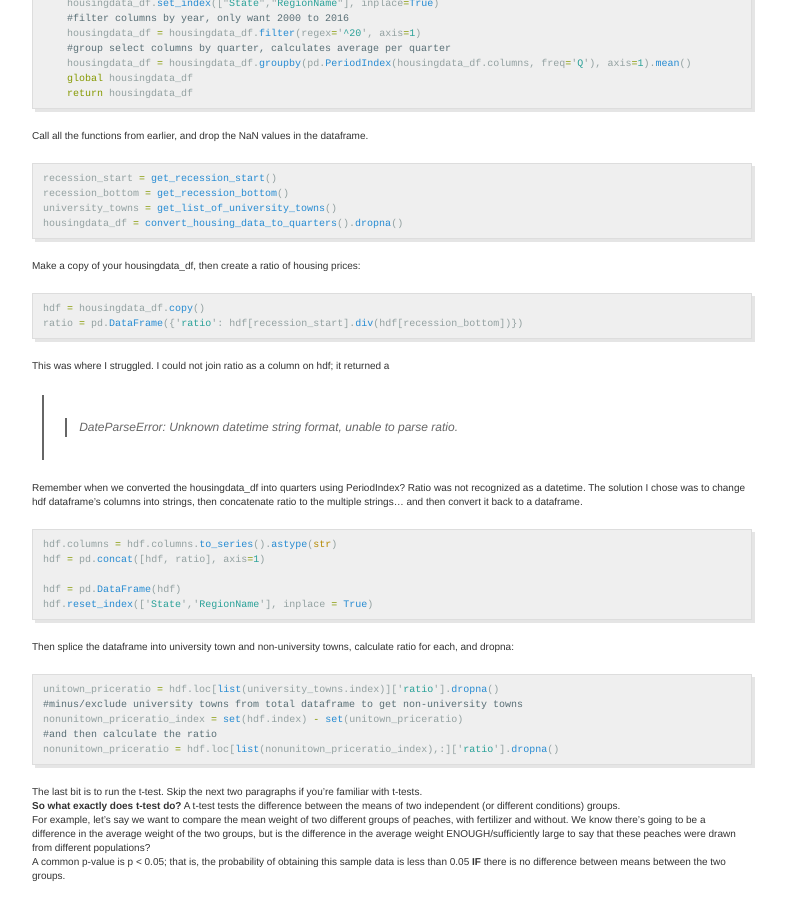
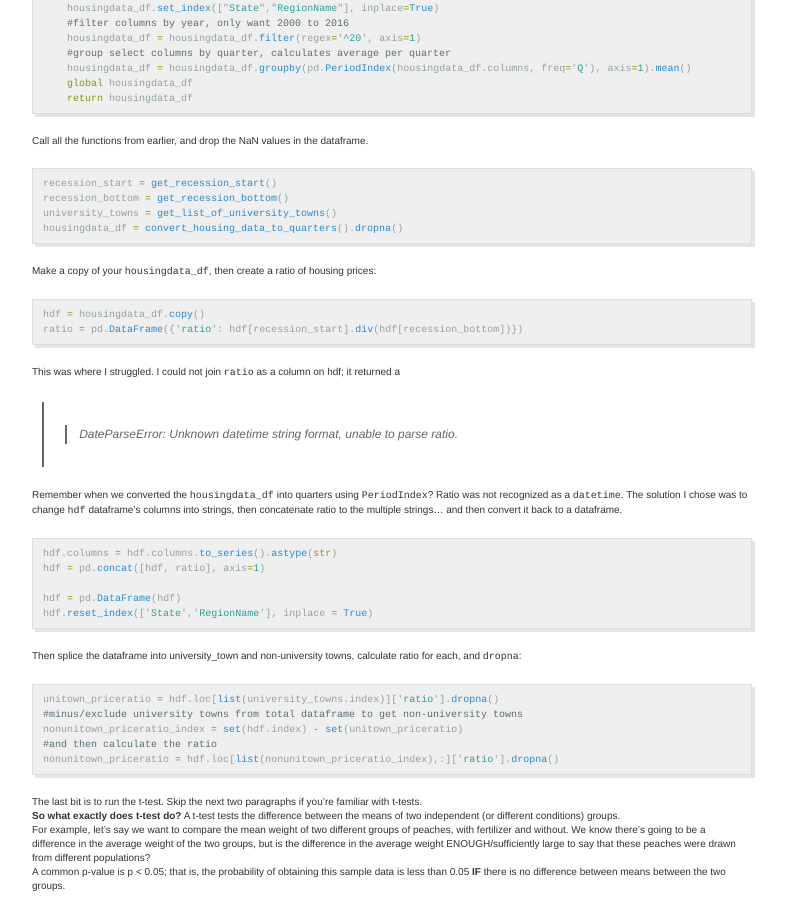
Before and after one commit to awongstory/awongstory.github.io, a Jekyll site: the page built from _posts/2017-04-16-Housing-prices-across-towns.md, in a window 1280 px wide and 900 px high, scrolled down 1773 px. Shown: the whole window, without its empty margins (248-1034 px from the left). Built offline with Jekyll 4.4.1, drawn with Linux system fonts in a browser that asks for light colours; some of the changed text lies outside the part shown.

```diff
--- a/_posts/2017-04-16-Housing-prices-across-towns.md
+++ b/_posts/2017-04-16-Housing-prices-across-towns.md
@@ -30,7 +30,7 @@ Few notes:
 
 Hope you're still with me!
 
-First things first, import your libraries. You'll need pandas, numpy, and an independent t-test from the scipy.stats library.
+First things first, import your libraries. You'll need `pandas`, `numpy`, and an independent t-test from the `scipy.stats` library.
 
 {% highlight python %}
 import pandas as pd
@@ -38,7 +38,7 @@ import numpy as np
 from scipy.stats import ttest_ind
 {% endhighlight %}
 
-We're using the chained value to 2009 dollars, 2000 onward. Get your recession start, in string format:
+We're using the chained value to 2009 dollars, 2000 onward. Get your `recession_start`, in string format:
 
 {% highlight python %}
 def get_recession_start():
@@ -54,7 +54,7 @@ def get_recession_start():
     return quarters[0]
 {% endhighlight %}
 
-And get the recession end:
+And get the `recession_end`:
 
 {% highlight python %}
 def get_recession_end():
@@ -67,7 +67,7 @@ def get_recession_end():
     return recession_end[0]
 {% endhighlight %}
 
-From recession start to recession end, you need to find the bottom:
+From `recession_start` to `recession_end`, you need to find the bottom:
 
 {% highlight python %}
 def get_recession_bottom():
@@ -78,7 +78,7 @@ def get_recession_bottom():
     return recession_min.values[0][0]
 {% endhighlight %}
 
-Get a list of university towns:
+Get a list of `university_towns`:
 
 {% highlight python %}
 def get_list_of_university_towns():
@@ -132,18 +132,19 @@ university_towns = get_list_of_university_towns()
 housingdata_df = convert_housing_data_to_quarters().dropna()
 {% endhighlight %}
 
-Make a copy of your housingdata_df, then create a ratio of housing prices:
+Make a copy of your `housingdata_df`, then create a ratio of housing prices:
 
 {% highlight python %}
 hdf = housingdata_df.copy()
 ratio = pd.DataFrame({'ratio': hdf[recession_start].div(hdf[recession_bottom])})
 {% endhighlight %}
 
-This was where I struggled. I could not join ratio as a column on hdf; it returned a
+This was where I struggled. I could not join `ratio` as a column on hdf; it returned a
 
 >> DateParseError: Unknown datetime string format, unable to parse ratio.
 
-Remember when we converted the housingdata_df into quarters using PeriodIndex? Ratio was not recognized as a datetime. The solution I chose was to change hdf dataframe's columns into strings, then concatenate ratio to the multiple strings... and then convert it back to a dataframe.
+Remember when we converted the `housingdata_df` into quarters using `PeriodIndex`?
+Ratio was not recognized as a `datetime`. The solution I chose was to change `hdf` dataframe's columns into strings, then concatenate ratio to the multiple strings... and then convert it back to a dataframe.
 
 {% highlight python %}
 hdf.columns = hdf.columns.to_series().astype(str)
@@ -153,7 +154,7 @@ hdf = pd.DataFrame(hdf)
 hdf.reset_index(['State','RegionName'], inplace = True)
 {% endhighlight %}
 
-Then splice the dataframe into university town and non-university towns, calculate ratio for each, and dropna:
+Then splice the dataframe into university_town and non-university towns, calculate ratio for each, and `dropna`:
 
 {% highlight python %}
 unitown_priceratio = hdf.loc[list(university_towns.index)]['ratio'].dropna()
```
